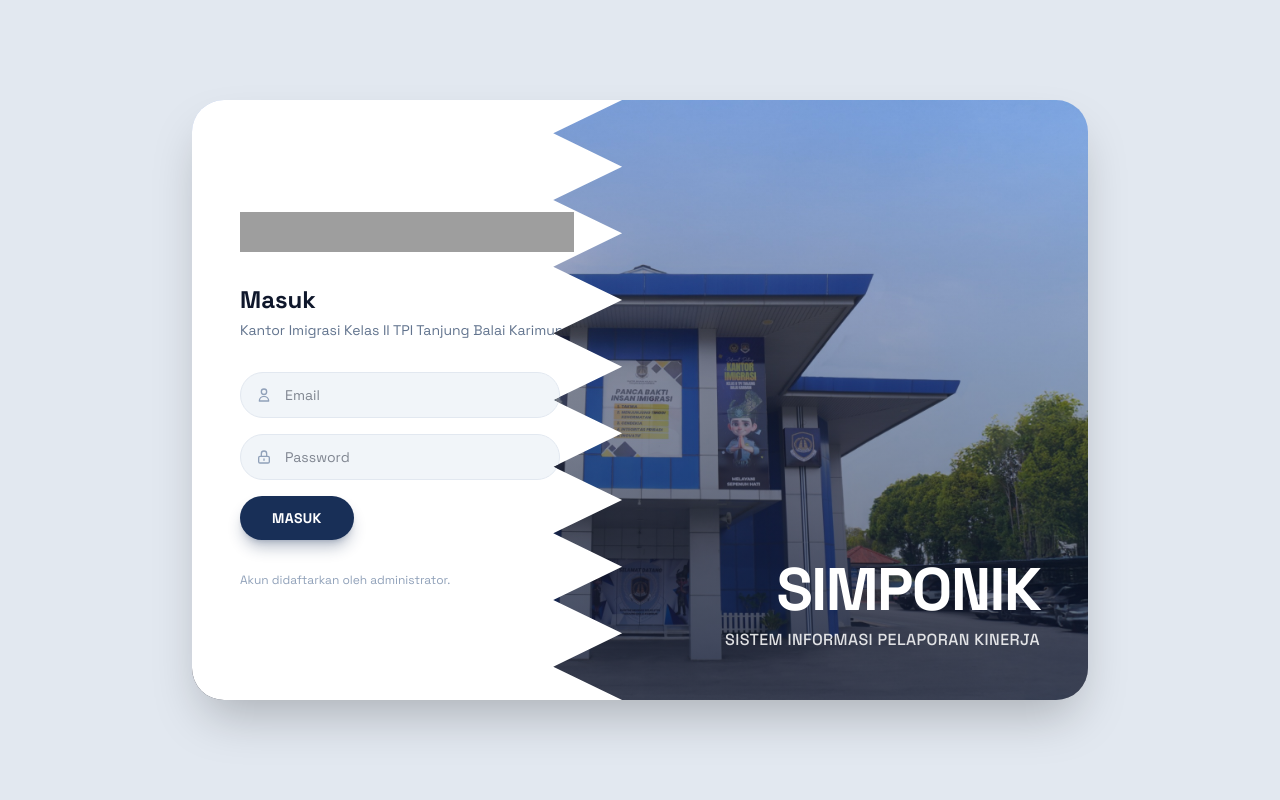
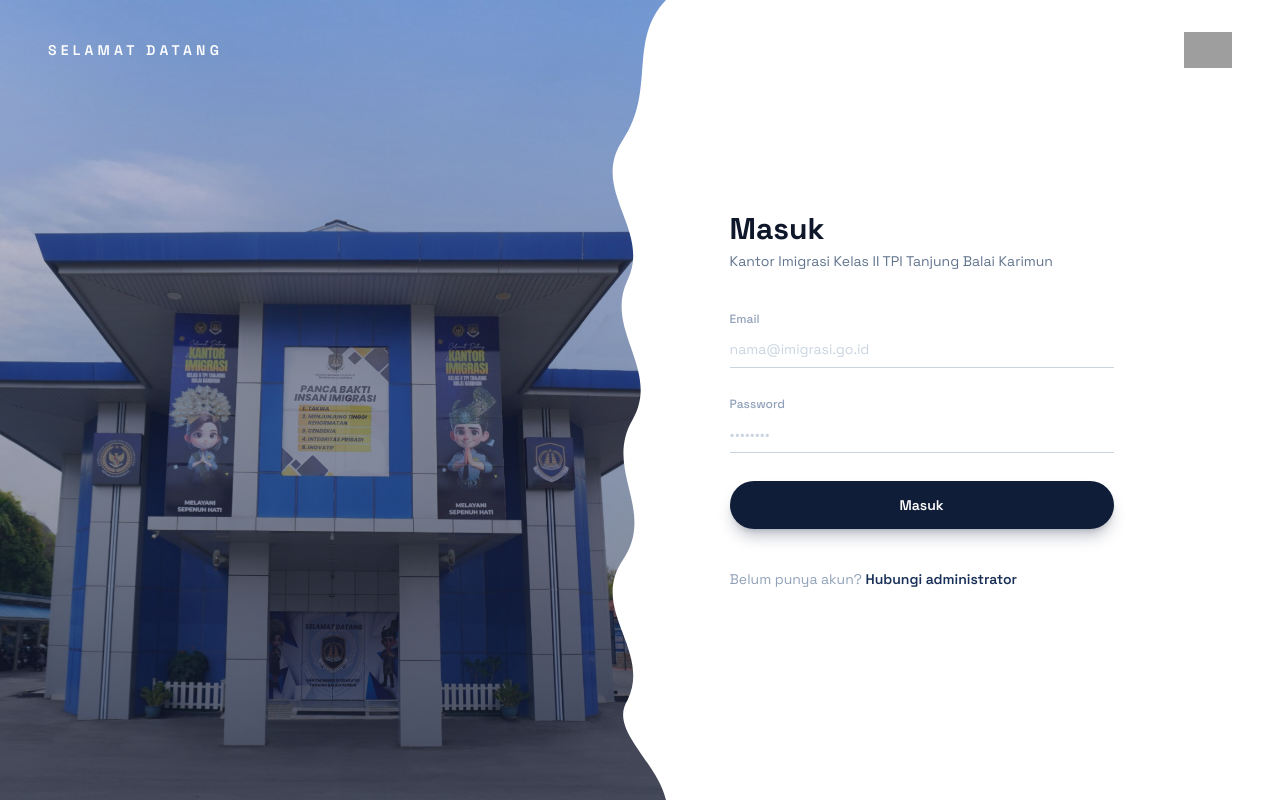
Before and after one commit to anthropic-greed/simponik, a Next.js app: page /login in a window 1280 px wide. Built offline with nearby package versions, Linux system fonts and the light colour scheme; no server answers; grey boxes are pictures that could not be loaded.

Commit message:
Login full layar dengan tepi organik dan logo di panel kanan

```diff
--- a/app/login/page.tsx
+++ b/app/login/page.tsx
@@ -1,4 +1,4 @@
-'use client'
+"use client"
 
 import { useState } from 'react'
 import { useRouter } from 'next/navigation'
@@ -20,18 +20,10 @@
     router.push('/dashboard'); router.refresh()
   }
 
-  const teeth = 18
-  const pts = Array.from({ length: teeth + 1 }, (_, i) => {
-    const y = (i / teeth) * 100
-    const x = i % 2 === 0 ? 100 : 84
-    return `${x}% ${y}%`
-  })
-  const clipPath = `polygon(0% 0%, ${pts.join(', ')}, 0% 100%)`
-
   return (
-    <div className="min-h-screen bg-slate-200 flex items-center justify-center p-4 sm:p-8">
-      <div className="relative w-full max-w-4xl min-h-[600px] rounded-[2rem] overflow-hidden shadow-2xl">
-        {/* Foto kantor, latar penuh */}
+    <div className="min-h-screen w-full flex flex-col lg:flex-row bg-white">
+      {/* Panel kiri: foto + lengkung organik */}
+      <div className="relative w-full lg:w-[52%] min-h-[35vh] lg:min-h-screen overflow-hidden">
         <img
           src="/kantor.jpg"
           alt="Kantor Imigrasi Kelas II TPI Tanjung Balai Karimun"
@@ -39,52 +31,60 @@
         />
         <div
           className="absolute inset-0"
-          style={{ background: 'linear-gradient(180deg, rgba(15,25,50,0.05) 0%, rgba(15,25,50,0.65) 100%)' }}
+          style={{ background: 'linear-gradient(180deg, rgba(15,25,50,0.10) 0%, rgba(15,25,50,0.55) 100%)' }}
         />
 
-        {/* Judul besar pojok kanan bawah */}
-        <div className="absolute bottom-8 right-8 sm:bottom-12 sm:right-12 text-right text-white z-10">
-          <h2 className="text-4xl sm:text-6xl font-black tracking-tight leading-none">SIMPONIK</h2>
-          <p className="text-sm sm:text-base font-medium text-white/85 mt-2 tracking-wide">
-            SISTEM INFORMASI PELAPORAN KINERJA
-          </p>
+        {/* Lapisan SVG putih membentuk tepi organik, TIDAK memotong panel form */}
+        <svg
+          className="hidden lg:block absolute top-0 right-0 h-full w-24"
+          viewBox="0 0 100 800"
+          preserveAspectRatio="none"
+        >
+          <path
+            d="M100,0
+               C 60,40 90,90 55,140
+               C 20,190 85,230 60,280
+               C 35,330 95,370 65,420
+               C 35,470 90,510 55,560
+               C 20,610 85,650 60,700
+               C 40,730 90,760 100,800
+               L 100,0 Z"
+            fill="white"
+          />
+        </svg>
+
+        <div className="absolute top-10 left-8 sm:left-12 text-white z-10">
+          <p className="text-xs sm:text-sm font-semibold tracking-[0.3em]">SELAMAT DATANG</p>
         </div>
+      </div>
 
-        {/* Panel putih bertepi robek */}
-        <div
-          className="absolute inset-y-0 left-0 w-full sm:w-[48%] bg-white flex flex-col justify-center px-8 sm:px-12 py-12"
-          style={{ clipPath }}
-        >
-          <img src="/logo-simponik.png" alt="SIMPONIK" className="h-10 w-auto mb-8" />
+      {/* Panel kanan: form, persegi biasa (tidak dipotong bentuk) */}
+      <div className="relative w-full lg:w-[48%] flex flex-col justify-center px-8 sm:px-16 py-12 min-h-[65vh] lg:min-h-screen">
+        <img src="/logo-simponik.png" alt="SIMPONIK" className="h-9 w-auto absolute top-8 right-8 sm:right-12" />
 
-          <h1 className="text-2xl font-bold text-slate-900">Masuk</h1>
-          <p className="text-sm text-slate-500 mt-1 mb-8">
+        <div className="max-w-sm w-full mx-auto lg:mx-0">
+          <h1 className="text-3xl font-bold text-slate-900 mb-1">Masuk</h1>
+          <p className="text-sm text-slate-500 mb-10">
             Kantor Imigrasi Kelas II TPI Tanjung Balai Karimun
           </p>
 
-          <form onSubmit={handleLogin} className="space-y-4 max-w-xs">
-            <div className="relative">
-              <span className="absolute left-4 top-1/2 -translate-y-1/2 text-slate-400">
-                <svg className="w-4 h-4" fill="none" viewBox="0 0 24 24" stroke="currentColor" strokeWidth={2}>
-                  <path strokeLinecap="round" strokeLinejoin="round" d="M16 7a4 4 0 11-8 0 4 4 0 018 0zM12 14a7 7 0 00-7 7h14a7 7 0 00-7-7z" />
-                </svg>
-              </span>
+          <form onSubmit={handleLogin} className="space-y-7">
+            <div>
+              <label className="block text-xs font-medium text-slate-400 mb-1">Email</label>
               <input
                 type="email" value={email} onChange={(e) => setEmail(e.target.value)} required
-                placeholder="Email"
-                className="w-full rounded-full bg-slate-100 border border-slate-200 pl-11 pr-4 py-3 text-sm focus:outline-none focus:ring-2 focus:ring-blue-500 focus:bg-white"
+                placeholder="nama@imigrasi.go.id"
+                className="w-full border-0 border-b border-slate-300 bg-transparent px-0 py-2 text-sm focus:outline-none focus:border-blue-600 placeholder:text-slate-300"
               />
             </div>
-            <div className="relative">
-              <span className="absolute left-4 top-1/2 -translate-y-1/2 text-slate-400">
-                <svg className="w-4 h-4" fill="none" viewBox="0 0 24 24" stroke="currentColor" strokeWidth={2}>
-                  <path strokeLinecap="round" strokeLinejoin="round" d="M12 15v2m-6 4h12a2 2 0 002-2v-6a2 2 0 00-2-2H6a2 2 0 00-2 2v6a2 2 0 002 2zm10-10V7a4 4 0 10-8 0v4h8z" />
-                </svg>
-              </span>
+            <div>
+              <div className="flex items-center justify-between">
+                <label className="block text-xs font-medium text-slate-400 mb-1">Password</label>
+              </div>
               <input
                 type="password" value={password} onChange={(e) => setPassword(e.target.value)} required
-                placeholder="Password"
-                className="w-full rounded-full bg-slate-100 border border-slate-200 pl-11 pr-4 py-3 text-sm focus:outline-none focus:ring-2 focus:ring-blue-500 focus:bg-white"
+                placeholder="••••••••"
+                className="w-full border-0 border-b border-slate-300 bg-transparent px-0 py-2 text-sm focus:outline-none focus:border-blue-600 placeholder:text-slate-300"
               />
             </div>
 
@@ -92,14 +92,14 @@
 
             <button
               type="submit" disabled={loading}
-              className="rounded-full bg-blue-700 hover:bg-blue-800 disabled:opacity-60 text-white font-bold px-8 py-3 text-sm tracking-wide transition shadow-lg shadow-blue-700/30"
+              className="w-full rounded-full bg-blue-900 hover:bg-blue-950 disabled:opacity-60 text-white font-semibold py-3.5 text-sm transition shadow-lg shadow-blue-900/25"
             >
-              {loading ? 'MEMPROSES…' : 'MASUK'}
+              {loading ? 'Memproses…' : 'Masuk'}
             </button>
           </form>
 
-          <p className="text-xs text-slate-400 mt-8 max-w-xs">
-            Akun didaftarkan oleh administrator.
+          <p className="text-sm text-slate-400 mt-10">
+            Belum punya akun? <span className="text-blue-700 font-semibold">Hubungi administrator</span>
           </p>
         </div>
       </div>
```
